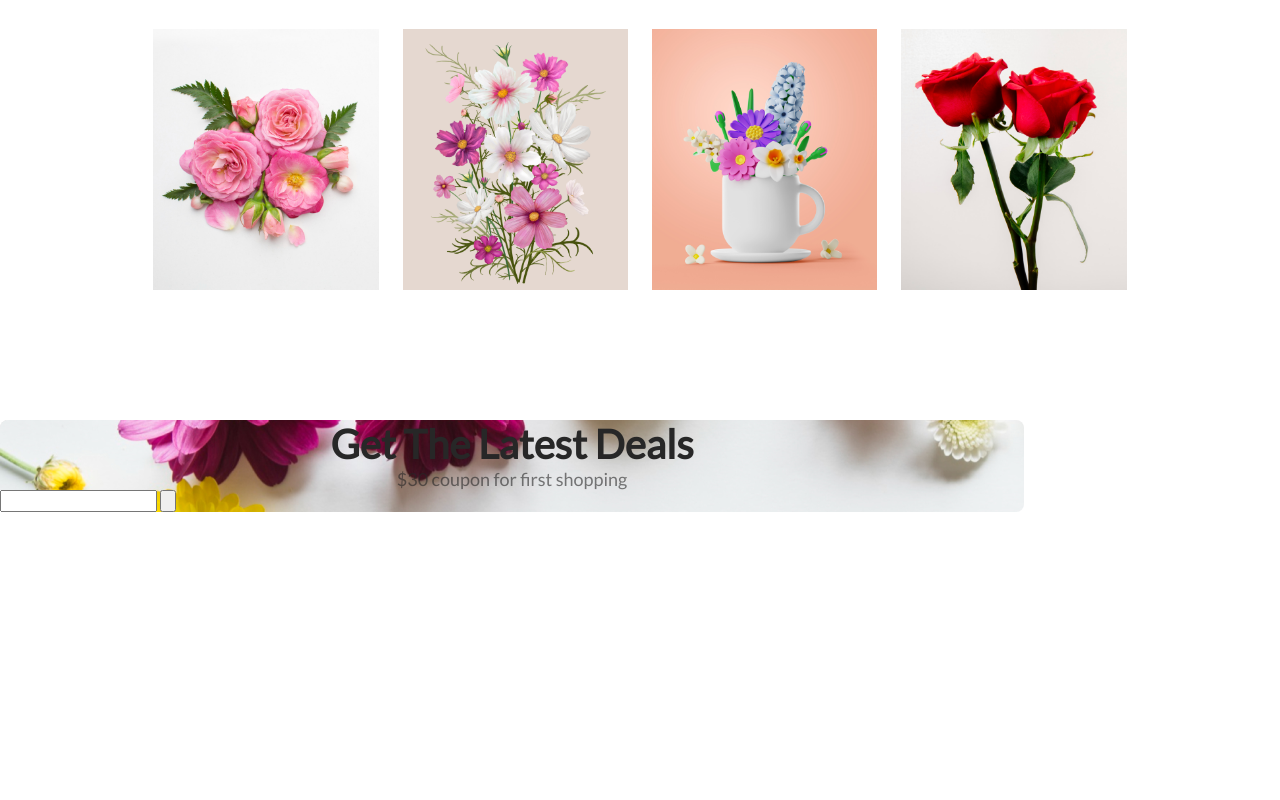
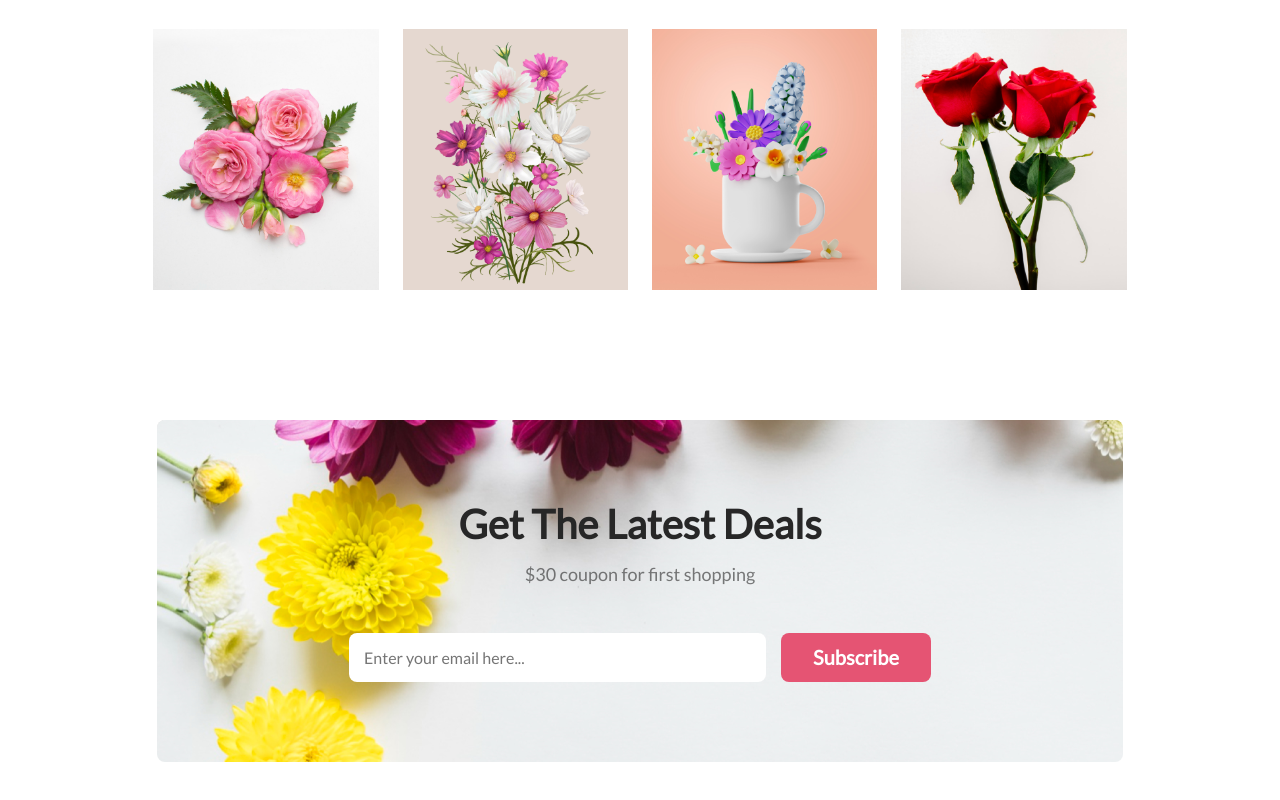
Before and after one commit to tabib-e-alahi/flower-shop-assignment-1, a plain HTML site: page index.html in a window 1280 px wide. Shown: the part 2428-3228 px from the top of the page. Before the commit the page ends 2940 px from the top, so only its background shows below. Drawn offline with Linux system fonts and the light colour scheme.

Commit message:
latest-deal-section added

```diff
--- a/index.html
+++ b/index.html
@@ -141,8 +141,8 @@
         <p class="latest-deal-description">$30 coupon for first shopping</p>
 
         <div class="latest-deal-input-container">
-          <input type="email" name="" id="">
-          <input type="submit" value="">
+          <input class="email-class" type="email" name="" id="" placeholder="Enter your email here..." >
+          <input class="subscribe-class" type="submit" value="Subscribe">
         </div>
 
       </section>
--- a/styles/latest-deal.css
+++ b/styles/latest-deal.css
@@ -1,9 +1,11 @@
 .latest-deal-container {
-  margin-top: 130px;
-  width: 80%;
+  margin: 130px auto;
+  width: 75%;
   border-radius: 8px;
   background: url(../images/Rectangle\ 9.png),
     lightgray 0px -203.444px / 100% 213.755% no-repeat;
+  background-repeat: no-repeat;
+  padding: 80px 3px;
 }
 
 .latest-deal-title {
@@ -18,4 +20,37 @@
   text-align: center;
   font-size: 18px;
   font-weight: 400;
+  margin-top: 15px;
+  margin-bottom: 48px;
 }
+.latest-deal-input-container{
+  display: flex;
+  gap: 15px;
+  justify-content: center;
+}
+
+.email-class {
+  width: 400px;
+  padding-top: 15px;
+  padding-bottom: 15px;
+  padding-left: 15px;
+  border: 0px;
+  border-radius: 8px;
+  background: #fff;
+
+  color: rgba(39, 39, 39, 0.6);
+  font-size: 16px;
+  font-weight: 400;
+}
+
+.subscribe-class {
+  padding: 12px 20px;
+  width: 150px;
+  border: 0px;
+  border-radius: 8px;
+  background: #e55473;
+
+  color: #fff;
+  font-size: 20px;
+  font-weight: 700;
+}
```
Also changed, not shown: styles/shared.css (line endings or trailing spaces).
